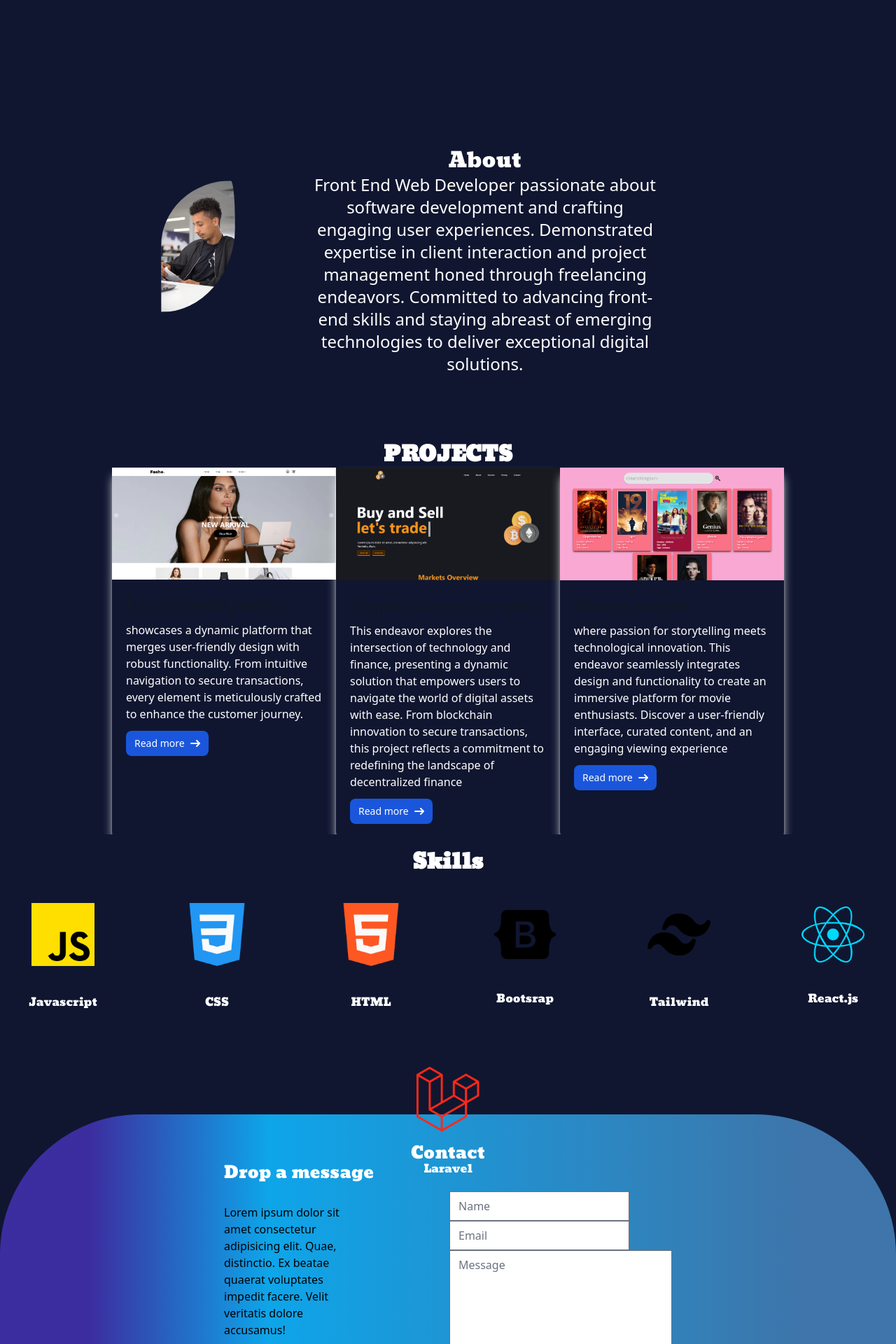
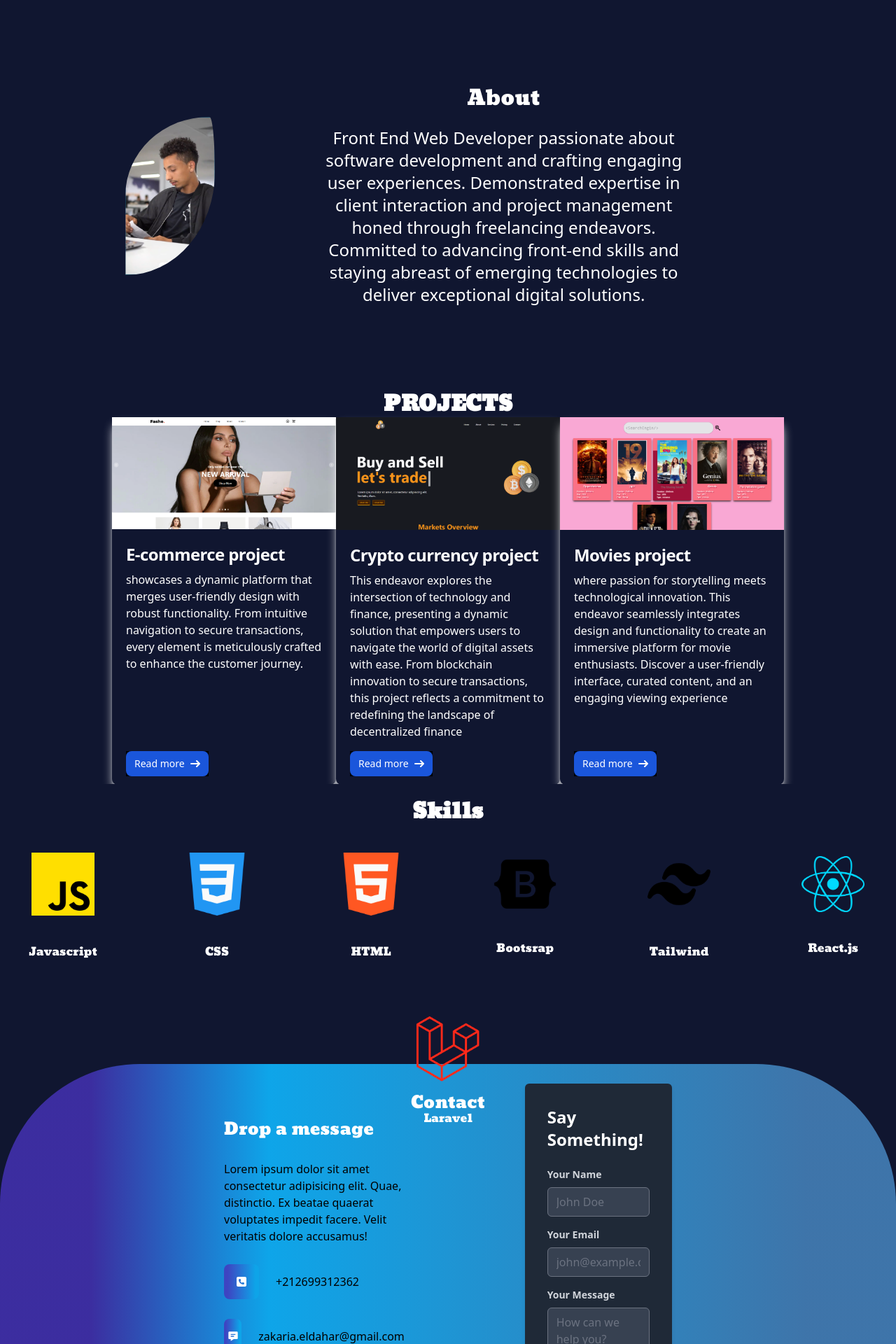
Before and after one commit to zackcis/Portfolio, a React (Create React App) app: page / in a window 1280 px wide. Shown: the part 880-2800 px from the top of the page at 70% size. Built offline with nearby package versions, Linux system fonts and the light colour scheme; a web font is replaced by a local one.

Commit message:
final touch desktop

```diff
--- a/public/index.html
+++ b/public/index.html
@@ -9,10 +9,10 @@
     <link rel="preconnect" href="https://fonts.googleapis.com">
     <link rel="preconnect" href="https://fonts.gstatic.com" crossorigin>
     <link href="https://fonts.googleapis.com/css2?family=Angkor&display=swap" rel="stylesheet">
-    <title>React App</title>
+    <title>ZAKARIA DAHAR</title>
 </head>
 
-<body class="">
+<body class="bg-[#101630] overflow-x-hidden">
     <div id='root'></div>
 </body>
 
--- a/src/index.css
+++ b/src/index.css
@@ -1,4 +1,19 @@
-
 @tailwind base;
 @tailwind components;
 @tailwind utilities;
+
+.form-container {
+    animation: fadeIn 0.5s ease forwards;
+}
+
+@keyframes fadeIn {
+    from {
+        opacity: 0;
+        transform: translateY(-20px);
+    }
+
+    to {
+        opacity: 1;
+        transform: translateY(0);
+    }
+}
--- a/src/pages/Home/components/firstSection.jsx
+++ b/src/pages/Home/components/firstSection.jsx
@@ -24,34 +24,34 @@ import { FaLocationDot } from "react-icons/fa6";
 
 export const FirstSection = () => {
     const [test, setTest] = useContext(MyContext)
-    const [skill,setSkill] = useState([
+    const [skill, setSkill] = useState([
         {
-            picture : js,
-            title : 'Javascript'
+            picture: js,
+            title: 'Javascript'
         },
         {
-            picture : css,
-            title : 'CSS'
+            picture: css,
+            title: 'CSS'
         },
         {
-            picture : html,
-            title : 'HTML'
+            picture: html,
+            title: 'HTML'
         },
         {
-            picture : boot,
-            title : 'Bootsrap'
+            picture: boot,
+            title: 'Bootsrap'
         },
         {
-            picture : tailwind,
-            title : 'Tailwind'
+            picture: tailwind,
+            title: 'Tailwind'
         },
         {
-            picture : react,
-            title : 'React.js'
+            picture: react,
+            title: 'React.js'
         },
         {
-            picture : laravel,
-            title : 'Laravel'
+            picture: laravel,
+            title: 'Laravel'
         },
     ])
     const [arrayi, setArrayi] = useState([{
@@ -80,8 +80,8 @@ export const FirstSection = () => {
     return (
         <>
 
-            <nav class="bg-[#101630] w-[100%] flex justify-center items-center p-[5vh]">
-                <div class="max-w-screen-xl  flex flex-wrap items-center justify-between mx-auto p-4">
+            <nav class="bg-[#101630] w-[100%]  flex justify-center items-center pt-[5vh]">
+                <div class="max-w-screen-xl  flex flex-wrap items-center justify-between mx-auto ">
                     <div class="hidden w-full md:block md:w-auto" id="navbar-default">
                         <ul class="font-medium flex flex-col p-4 md:p-0 mt-4 border md:flex-row md:space-x-8 rtl:space-x-reverse md:mt-0 md:border-0 dark:bg-gray-800 md:dark:bg-gray-900 dark:border-gray-700">
                             <li>
@@ -105,10 +105,10 @@ export const FirstSection = () => {
             </nav>
             <div data-aos="fade-right" data-aos-duration="2500" className='bg-[#101630] w-[100%] h-screen flex justify-center items-center '>
                 <div className='w-[100%] h-[70%] flex flex-col justify-around items-center'>
-                    <p className=' w-[60%] text-start text-5xl text-gray-500 '>
+                    <p className=' w-[50%] text-start text-5xl text-gray-500 '>
                         <span className='font-bold leading-[100px]  '>I'm a</span><br /> <span className='text-white kbira  text-7xl'>Full-Stack Software Developer .</span>
                     </p>
-                    <div className='w-[60%] flex justify-start'>
+                    <div className='w-[50%] flex justify-start'>
                         <button className='items-start p-[30px] rounded-full bg-gradient-to-r from-[#49b0d8] from-10% via-sky-500 via-30% to-[#3a2c8f] to-90% text-white font-bold '>Previous Project</button>
                     </div>
                 </div>
@@ -116,14 +116,13 @@ export const FirstSection = () => {
                     <img src={ana} alt="" className='w-[350px] imagi ' />
                 </div>
             </div>
-            <div className='about w-[100%] bg-[#101630] h-[70vh]
-             flex justify-center items-center' data-aos="fade-left" data-aos-duration="2500">
-                <div className='w-[80%] h-[100%] flex justify-center items-center'>
-                    <div className='w-[80%] h-[100%] flex justify-around items-center text-center'>
+            <div className='about w-[100%]  bg-[#101630] h-[70vh]  flex justify-center items-center' data-aos="fade-left" data-aos-duration="2500">
+                <div className='w-[90%] h-[100%] flex justify-center items-center'>
+                    <div className='w-[80%] h-[100%] flex justify-between items-center text-center gap-8'>
                         <div className='about-image w-[70%] '>
                             <img src={abouti} className='w-[100%] about-image' alt="" />
                         </div>
-                        <div className='about-script flex flex-col justify-around items-center text-center h-[50%] '>
+                        <div className='about-script flex flex-col justify-around items-center text-center h-[60%] '>
                             <h1 className='kbira text-white text-3xl'>About</h1>
                             <p className='w-[70%] text-2xl text-white '>
                                 Front End Web Developer passionate about software development and crafting engaging user experiences. Demonstrated expertise in client interaction and project management honed through freelancing endeavors. Committed to advancing front-end skills and staying abreast of emerging technologies to deliver exceptional digital solutions.
@@ -132,29 +131,31 @@ export const FirstSection = () => {
                     </div>
                 </div>
             </div>
-            <div className='projects w-[100%] bg-[#101630] h-[70vh]
+            <div className='projects w-[100%]  bg-[#101630] h-[70vh]
             flex flex-col justify-around items-center' data-aos="fade-down" data-aos-duration="2500">
                 <h1 className='font-bold text-center text-white text-3xl kbira'>
                     PROJECTS
                 </h1>
-                <div className='w-[100%] flex flex-wrap justify-center items-center'>
+                <div className='w-[100%]  flex flex-wrap justify-center items-center'>
                     {
                         arrayi.map(element =>
 
-                        <div className='cards  w-[25%] h-[100%] flex flex-wrap justify-around'>
+                            <div className='cards relative  w-[25%] h-[100%] flex flex-wrap justify-around'>
                                 <div class="max-w-sm shadow-lg shadow-white bg-[#101630] rounded-lg  dark:bg-gray-800 dark:border-gray-700">
                                     <img class="rounded-t-lg" src={element.picture} alt="" className='  ' />
-                                    <div class="p-5">
+                                    <div class="p-5 flex flex-col justify-between ">
                                         <a href="#">
-                                            <h5 class="mb-2 text-2xl font-bold tracking-tight text-gray-900 dark:text-white">{element.title}</h5>
+                                            <h5 class="mb-2 text-2xl font-bold text-white tracking-tight  dark:text-white">{element.title}</h5>
                                         </a>
-                                        <p class="mb-3 font-normal text-white  dark:text-gray-400">{element.description}</p>
+                                        <p class="font-normal text-white mb-11 dark:text-gray-400">{element.description}</p>
+                                        <div className='bg-black absolute bottom-3 '>
                                             <a href="#" class="inline-flex items-center px-3 py-2 text-sm font-medium text-center text-white bg-blue-700 rounded-lg hover:bg-blue-800 focus:ring-4 focus:outline-none focus:ring-blue-300 dark:bg-blue-600 dark:hover:bg-blue-700 dark:focus:ring-blue-800">
                                                 Read more
                                                 <svg class="rtl:rotate-180 w-3.5 h-3.5 ms-2" aria-hidden="true" xmlns="http://www.w3.org/2000/svg" fill="none" viewBox="0 0 14 10">
                                                     <path stroke="currentColor" stroke-linecap="round" stroke-linejoin="round" stroke-width="2" d="M1 5h12m0 0L9 1m4 4L9 9" />
                                                 </svg>
                                             </a>
+                                        </div>
                                     </div>
                                 </div>
 
@@ -165,10 +166,10 @@ export const FirstSection = () => {
 
 
             </div>
-            <div data-aos="fade-up" data-aos-duration="2500" className='skills  w-[100%] bg-[#101630] h-[50vh]   flex flex-col justify-center items-center'>
+            <div data-aos="fade-left" data-aos-duration="2500" className='skills  w-[100%]  bg-[#101630] h-[50vh]   flex flex-col justify-center items-center'>
                 <h1 className='font-bold text-center text-white kbira text-3xl'>Skills</h1>
                 <div className='icons flex flex-wrap justify-around items-center gap-10 h-[80%]'>
-                    { skill.map(skyll=>
+                    {skill.map(skyll =>
                         <div className='flex flex-col justify-center items-center'>
                             <img src={skyll.picture} alt="" className='w-[170px] p-10' />
                             <h2 className='kbira 2xl text-white'>{skyll.title}</h2>
@@ -178,42 +179,65 @@ export const FirstSection = () => {
 
                 </div>
             </div>
-            <div className='bg-[#101630] w-[100%]'>
+            <div className='bg-[#101630] '>
                 <div className='rounded-t-[200px] contact w-[100%] bg-gradient-to-r from-[#4733bccb] from-10% via-sky-500 via-30% to-[#4f97d6bb] to-90% h-[70vh]  flex flex-col justify-center items-center '>
                     <h1 className='text-2xl text-white kbira'>
                         Contact
                     </h1>
-                <div className='w-[50%] h-[80%] flex justify-center items-center'>
-                    <div className='drop-message flex flex-col gap-7'>
+                    <div className='w-[50%] h-[80%] flex justify-start items-center'>
+                        <div className='drop-message flex flex-col gap-7 justify-start items-start'>
                             <h1 className='kbira text-2xl text-white'>Drop a message</h1>
-                        <p className='w-[60%] '>
+                            <p className='w-[60%]'>
                                 Lorem ipsum dolor sit amet consectetur adipisicing elit. Quae, distinctio. Ex beatae quaerat voluptates impedit facere. Velit veritatis dolore accusamus!
                             </p>
-                        <div className='tele flex justify-center items-center w-[60%]'>
+                            <div className='tele flex justify-start items-center w-[60%] gap-6'>
+                                <div className='bg-gradient-to-r from-[#4733bccb] from-10%  via-30% to-[#0ea4e8] to-90% text-white w-[50px] h-[50px] rounded-lg flex justify-center items-center'>
                                     <FaSquarePhone />
+                                </div>
                                 <p>
                                     +212699312362
                                 </p>
                             </div>
-                        <div className='message flex justify-center items-center w-[60%]'>
+                            <div className='message flex justify-start items-center w-[60%] gap-6'>
+                                <div className='bg-gradient-to-r from-[#4733bccb] from-10%  via-30% to-[#0ea4e8] to-90% text-white w-[50px] h-[50px] rounded-lg flex justify-center items-center'>
                                     <BiSolidMessageDetail />
+                                </div>
                                 <p>
                                     zakaria.eldahar@gmail.com
                                 </p>
                             </div>
-                        <div className='local flex justify-center items-center w-[60%]'>
-                            <FaLocationDot className='' />
+                            <div className='local flex justify-start items-center w-[60%] gap-6 '>
+                                <div className='bg-gradient-to-r from-[#4733bccb] from-10%  via-30% to-[#0ea4e8] to-90% text-white w-[80px] h-[50px] rounded-lg flex justify-center items-center'>
+                                    <FaLocationDot />
+                                </div>
                                 <p>
                                     Morocco,Casablanca,Sidi moumen Boulvard houssein soussi, Rue 29
                                 </p>
                             </div>
                         </div>
-                    <div className='form'>
-                        <form action="">
-                            <input type="text" placeholder='Name' />
-                            <input type="email" placeholder='Email' />
-                            <textarea name="" id="" cols="30" rows="10" placeholder='Message'></textarea>
-                            <button>SEND</button>
+                        <div class="max-w-md p-8 bg-gray-800 rounded-md shadow-md form-container w-[70%]">
+                            <h2 class="text-2xl font-semibold text-white mb-6">Say Something!</h2>
+                            <form className='overflow-x-hidden' action="https://fabform.io/f/insert-form-id" method="POST">
+                                <div class="mb-4">
+                                    <label for="name" class="block text-gray-300 text-sm font-bold mb-2">Your Name</label>
+                                    <input type="text" id="name" name="name" placeholder="John Doe" required
+                                        class="w-full px-3 py-2 border rounded-md focus:outline-none focus:border-blue-500 bg-gray-700 text-white" />
+                                </div>
+                                <div class="mb-4">
+                                    <label for="email" class="block text-gray-300 text-sm font-bold mb-2">Your Email</label>
+                                    <input type="email" id="email" name="email" placeholder="john@example.com" required
+                                        class="w-full px-3 py-2 border rounded-md focus:outline-none focus:border-blue-500 bg-gray-700 text-white" />
+                                </div>
+                                <div class="mb-6">
+                                    <label for="message" class="block text-gray-300 text-sm font-bold mb-2">Your Message</label>
+                                    <textarea id="message" name="message" rows="4" placeholder="How can we help you?" required
+                                        class="w-full px-3 py-2 border rounded-md focus:outline-none focus:border-blue-500 bg-gray-700 text-white"></textarea>
+                                </div>
+                                <button type="submit"
+                                    class="bg-blue-500 text-white px-4 py-2 rounded-md hover:bg-blue-600 focus:outline-none focus:shadow-outline-blue">
+                                    Send Message
+                                </button>
+
                             </form>
                         </div>
                     </div>
```
Also changed, not shown: .contentlayer/generated/index.d.ts (added). Lines whose indentation alone changed are shown as unchanged.
